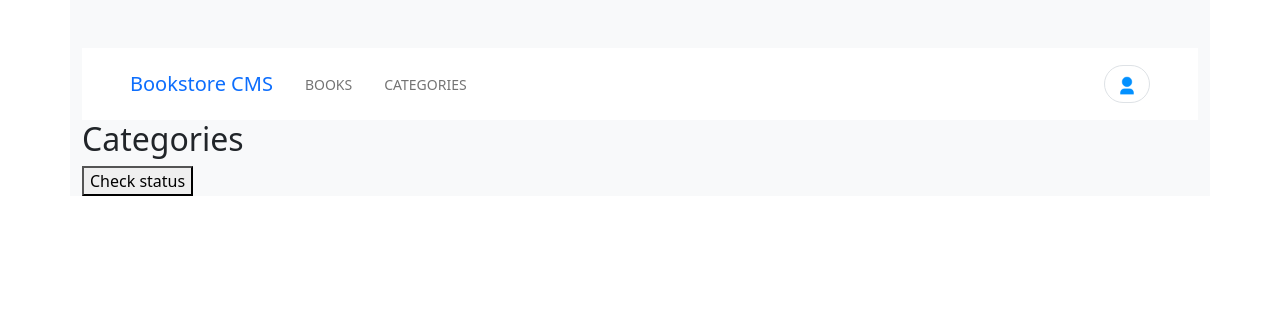
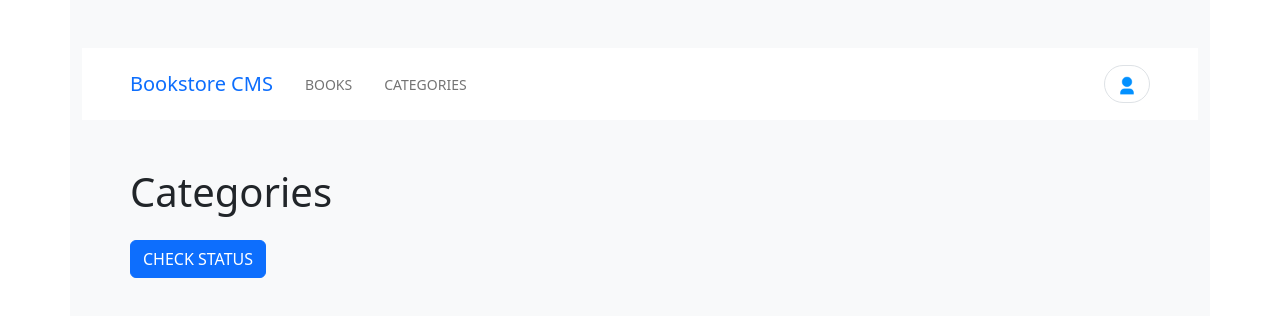
Before and after one commit to Nelitaa/bookstore, a React (Create React App) app: page /categories in a window 1280 px wide. Shown: the top 316 px of the page. Built offline with nearby package versions, Linux system fonts and the light colour scheme.

Commit message:
Add style to categories page

```diff
--- a/src/App.css
+++ b/src/App.css
@@ -1 +1,4 @@
-*
+* {
+  padding: 0;
+  margin: 0;
+}
--- a/src/pages/Categories.js
+++ b/src/pages/Categories.js
@@ -10,9 +10,9 @@ function Categories() {
   };
 
   return (
-    <div>
-      <h2>Categories</h2>
-      <button type="button" onClick={handleClick}>Check status</button>
+    <div className="container p-5">
+      <h1>Categories</h1>
+      <button type="button" className="btn text-uppercase btn-primary my-3" onClick={handleClick}>Check status</button>
     </div>
   );
 }
```
